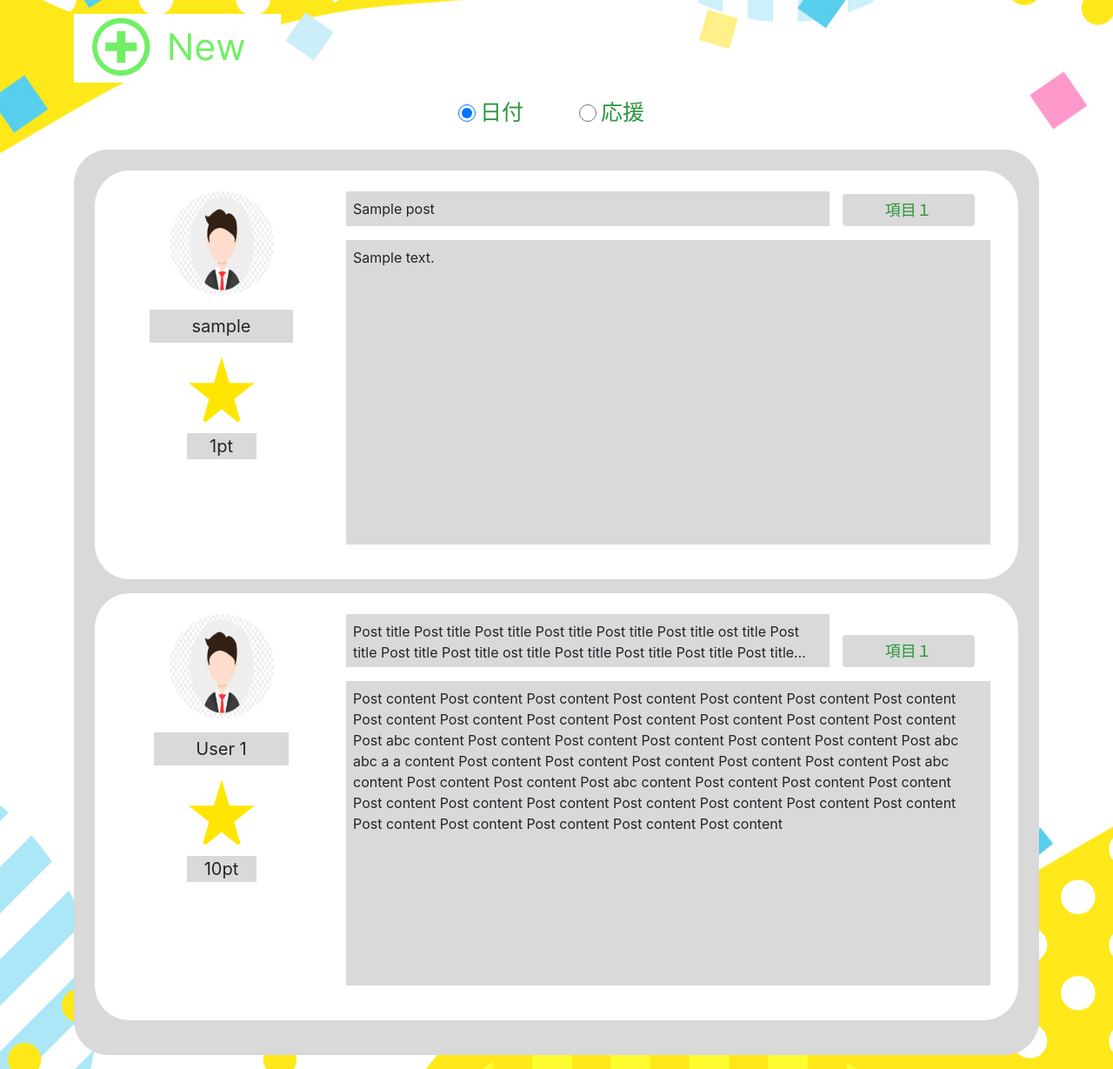
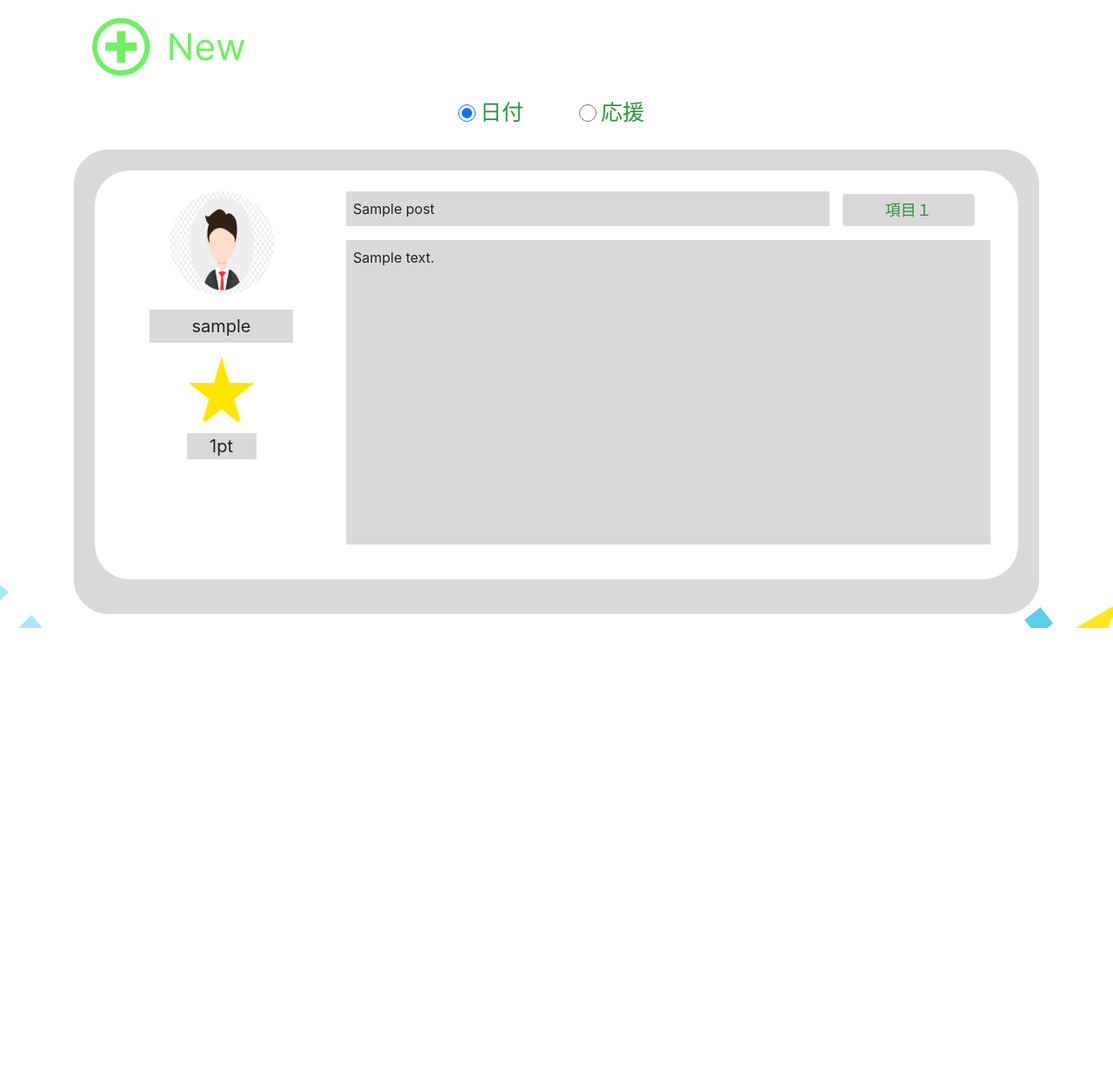
Before and after one commit to nxNghia/gPBL_blog, a Flask app: page /post/index in a window 1280 px wide. Shown: the part 92-1321 px from the top of the page at 87% size. After the commit the page ends 814 px from the top, so only its background shows below. Run offline with Flask 2, Linux system fonts and the light colour scheme; tables that the repository leaves empty hold one stand-in row (values such as "Sample post"); some libraries are stand-ins or nearby versions.

Commit message:
integrate data with post-list

```diff
--- a/blog/templates/post/list-post.html
+++ b/blog/templates/post/list-post.html
@@ -52,41 +52,6 @@
                 </div>
             </li>
             {% endfor %}
-            <li class="py-2 px-3 mb-3">
-                <div class="d-flex row p-3">
-                    <div class="avatar col-3 d-flex flex-column text-center align-items-center">
-                        <img src="{{ url_for('static', filename='img/man-avatar.png') }}">
-                        <span class="mt-3 px-5 py-1">User 1</span>
-                        <div class="post-point d-flex flex-column mt-3">
-                            <img src="{{ url_for('static', filename='icons/applause-icon.svg') }}" class="applause-icon mb-2" />
-                            <span>10pt</span>
-                        </div>
-                    </div>
-                    <div class="post-title col-9 mb-3 d-flex flex-column">
-                        <div class="d-flex">
-                            <div class="content p-2 col-9">
-                                Post title  Post title Post title Post title Post title Post title
-                                ost title Post title Post title Post title
-                                ost title Post title Post title Post title Post title  Post title Post title Post title Post title Post title
-                                ost title Post title Post title Post title
-                                ost title Post title Post title Post titlePost title  Post title Post title Post title Post title Post title
-                                ost title Post title Post title Post title
-                                ost title Post title Post title Post title
-                            </div>
-                            <div class="btn-detail col-2 d-flex align-items-end">
-                                <a href="javascript:void(0)" class="btn px-5 py-1">項目１</a>
-                            </div>
-                        </div>
-                        <div class="post-content mt-3 p-2">
-                            Post content Post content Post content Post content Post content Post content Post content Post content Post content
-                                Post content Post content Post content Post content Post content Post abc content Post content Post content Post content Post content Post content Post abc abc a a content Post content Post content Post content
-                                Post content Post content Post abc content Post content Post content Post abc content Post content Post content Post content Post content Post content Post content Post content Post content Post content
-                                Post content Post content Post content Post content Post content Post content
-                        </div>
-
-                    </div>
-                </div>
-            </li>
         </ul>
     </div>
 {% endblock %}
```
